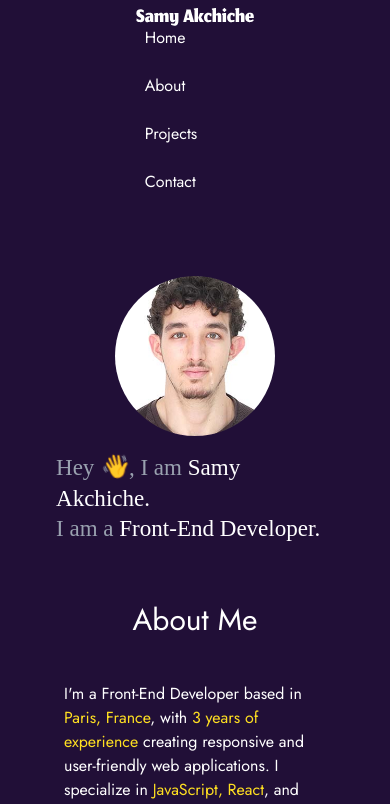
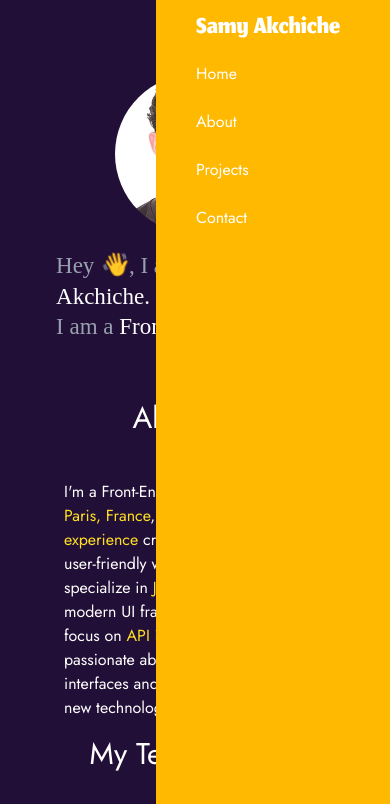
Before and after one commit to samyAkchiche/myPortfolio, a React (Vite) app: page / in a window 390 px wide. Shown: the top 804 px of the page. Built offline with nearby package versions, Linux system fonts and the light colour scheme; a web font is replaced by a local one.

Commit message:
Media Queries: Made the navbar responsive(needs to add the button now)

```diff
--- a/src/components/Header.tsx
+++ b/src/components/Header.tsx
@@ -7,7 +7,7 @@
                 <img
                     src={logo}
                     alt="Samy Logo"
-                    className="w-35 h-auto cursor-pointer outline-0"
+                    className="w-36 h-auto cursor-pointer outline-0"
                 />
             </a>
         </>
--- a/src/components/NavLinks.tsx
+++ b/src/components/NavLinks.tsx
@@ -2,7 +2,7 @@
 
 export default function NavLinks() {
     return (
-        <ul className="flex flex-row gap-6 mr-12 max-sm:flex-col">
+        <ul className="flex flex-row gap-6 mr-12 max-sm:flex-col max-md:mr-0">
             {navLinks.map((link) => {
                 const id = link === "Home" ? "hero" : link.toLowerCase();
                 return (
--- a/src/components/Navbar.tsx
+++ b/src/components/Navbar.tsx
@@ -3,7 +3,7 @@
 
 export default function Navbar() {
     return (
-        <div className=" flex items-center flex-row justify-between px-64 max-lg:px-34 py-2 max-sm:flex-col">
+        <div className=" flex items-center flex-row justify-between px-64 max-lg:px-34 py-2 max-md:flex-col max-md:fixed max-md:top-0 max-md:right-0 max-md:h-screen max-md:z-50 max-md:bg-amber-400 max-md:w-3/5 max-md:justify-start max-md:items-start max-md:px-10 max-md:pt-4 max-md:gap-6 max-md:overflow-y-auto">
             <Header />
             <NavLinks />
         </div>
```
